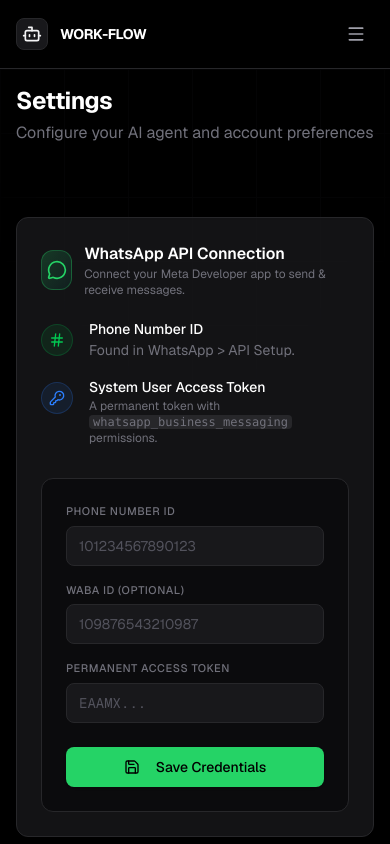
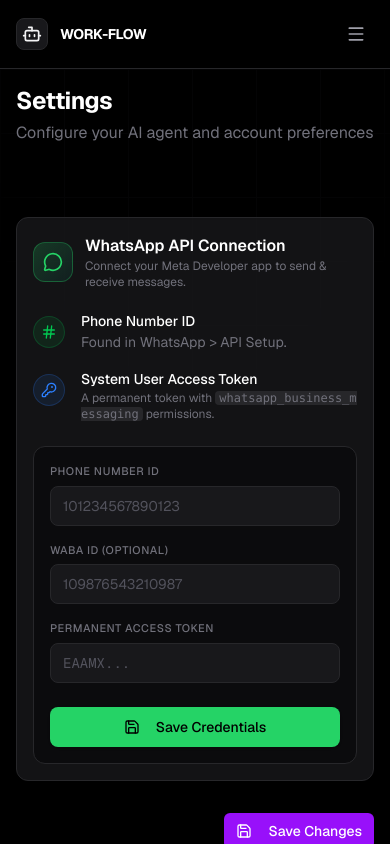
Before and after one commit to surya9634/Work-Flow-MVP, a Next.js app: page /dashboard/settings in a window 390 px wide. Built offline with nearby package versions, Linux system fonts and the light colour scheme; no server answers; the database is empty.

Commit message:
fix(ui): make whatsapp settings responsive on laptops & mobile

```diff
--- a/app/dashboard/settings/page.tsx
+++ b/app/dashboard/settings/page.tsx
@@ -99,9 +99,9 @@ export default function SettingsPage() {
             <div className="h-2"></div>
 
             {/* WhatsApp Integration (Moved from old page) */}
-            <div className="rounded-xl bg-zinc-900/80 border border-zinc-800 p-6">
+            <div className="rounded-xl bg-zinc-900/80 border border-zinc-800 p-4 sm:p-6 overflow-hidden w-full overflow-x-hidden">
                 <div className="flex items-center gap-3 mb-6">
-                    <div className="w-10 h-10 rounded-xl bg-gradient-to-br from-[#25D366]/20 to-[#128C7E]/10 border border-[#25D366]/30 flex items-center justify-center">
+                    <div className="w-10 h-10 rounded-xl bg-gradient-to-br from-[#25D366]/20 to-[#128C7E]/10 border border-[#25D366]/30 flex items-center justify-center shrink-0">
                         <MessageCircle className="h-5 w-5 text-[#25D366]" />
                     </div>
                     <div>
@@ -110,9 +110,9 @@ export default function SettingsPage() {
                     </div>
                 </div>
 
-                <div className="grid lg:grid-cols-2 gap-8 items-start">
+                <div className="flex flex-col md:flex-row gap-6 md:gap-8 items-start w-full">
                     {/* Left Info */}
-                    <div className="space-y-6">
+                    <div className="w-full md:w-[45%] space-y-6">
                         <ul className="space-y-5">
                             <li className="flex items-start gap-4">
                                 <div className="min-w-8 min-h-8 rounded-full bg-green-500/10 border border-green-500/20 flex items-center justify-center mt-0.5">
@@ -127,18 +127,18 @@ export default function SettingsPage() {
                                 <div className="min-w-8 min-h-8 rounded-full bg-blue-500/10 border border-blue-500/20 flex items-center justify-center mt-0.5">
                                     <KeyRound className="w-4 h-4 text-blue-500" />
                                 </div>
-                                <div className="space-y-1">
+                                <div className="space-y-1 w-full">
                                     <p className="font-medium text-[14px] text-white leading-none">System User Access Token</p>
-                                    <p className="text-zinc-500 text-xs mt-1">A permanent token with <code className="bg-zinc-800 px-1 rounded">whatsapp_business_messaging</code> permissions.</p>
+                                    <p className="text-zinc-500 text-xs mt-1 w-full">A permanent token with <code className="bg-zinc-800 px-1 rounded break-all">whatsapp_business_messaging</code> permissions.</p>
                                 </div>
                             </li>
                         </ul>
                     </div>
 
                     {/* Right Form (With Mobile overflow fixes: min-w-0, w-full, break-words) */}
-                    <div className="w-full shrink-0 flex flex-col gap-4 min-w-0">
+                    <div className="w-full md:w-[55%] shrink-0 flex flex-col gap-4 min-w-0">
                         {connectionStatus === "success" ? (
-                            <div className="p-6 border border-green-500/30 bg-green-500/10 rounded-xl text-center space-y-4">
+                            <div className="p-4 sm:p-6 border border-green-500/30 bg-green-500/10 rounded-xl text-center space-y-4 w-full">
                                 <div className="w-12 h-12 bg-green-500/20 rounded-full flex items-center justify-center mx-auto mb-2">
                                     <CheckCircle2 className="w-6 h-6 text-green-500" />
                                 </div>
@@ -155,7 +155,7 @@ export default function SettingsPage() {
                                 </Button>
                             </div>
                         ) : (
-                            <div className="p-6 border border-zinc-800 bg-black/40 rounded-xl space-y-4 w-full">
+                            <div className="p-4 sm:p-6 border border-zinc-800 bg-black/40 rounded-xl space-y-4 w-full">
                                 <div className="space-y-1.5 w-full">
                                     <label className="text-[11px] font-medium text-zinc-500 uppercase tracking-wider block">Phone Number ID</label>
                                     <input
```
